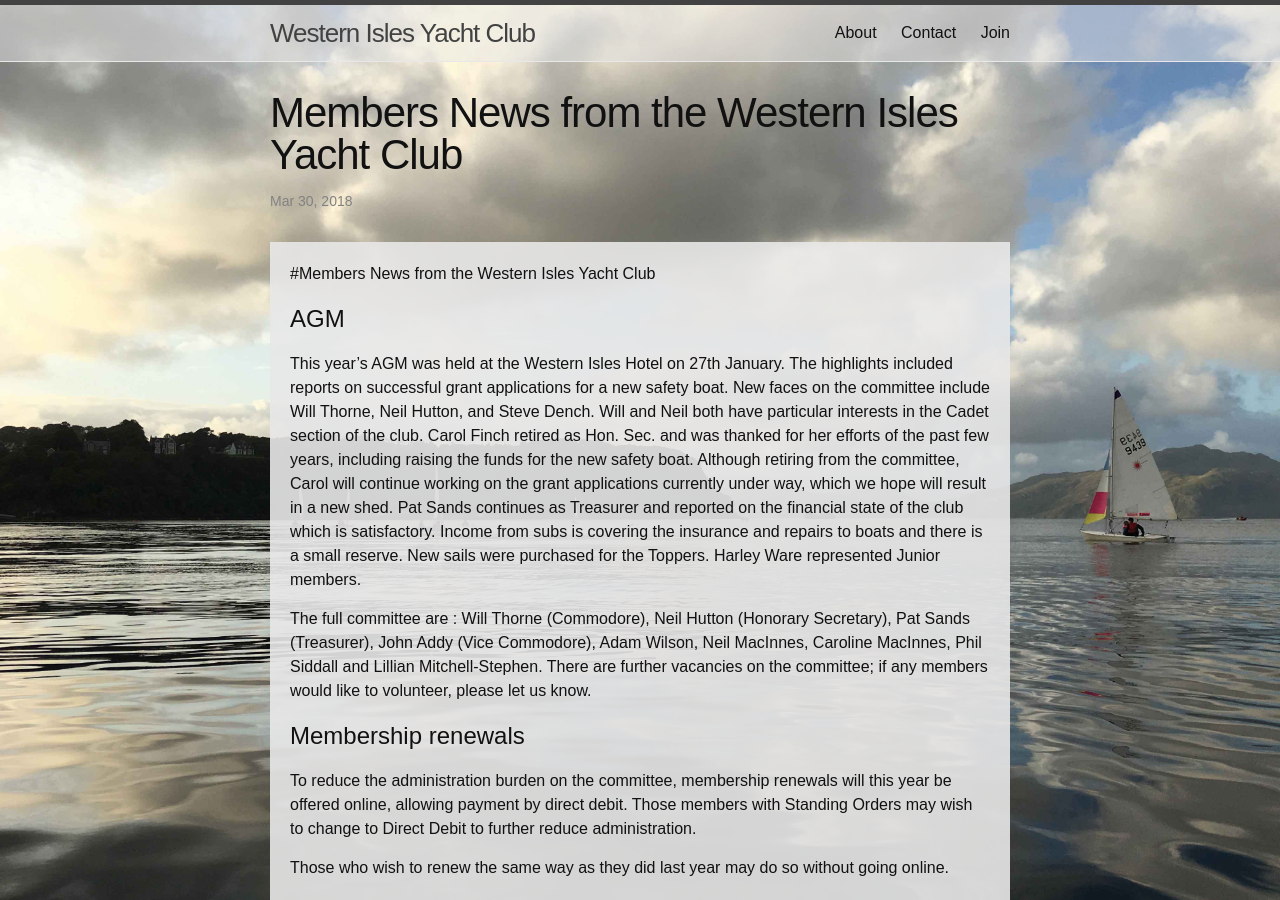
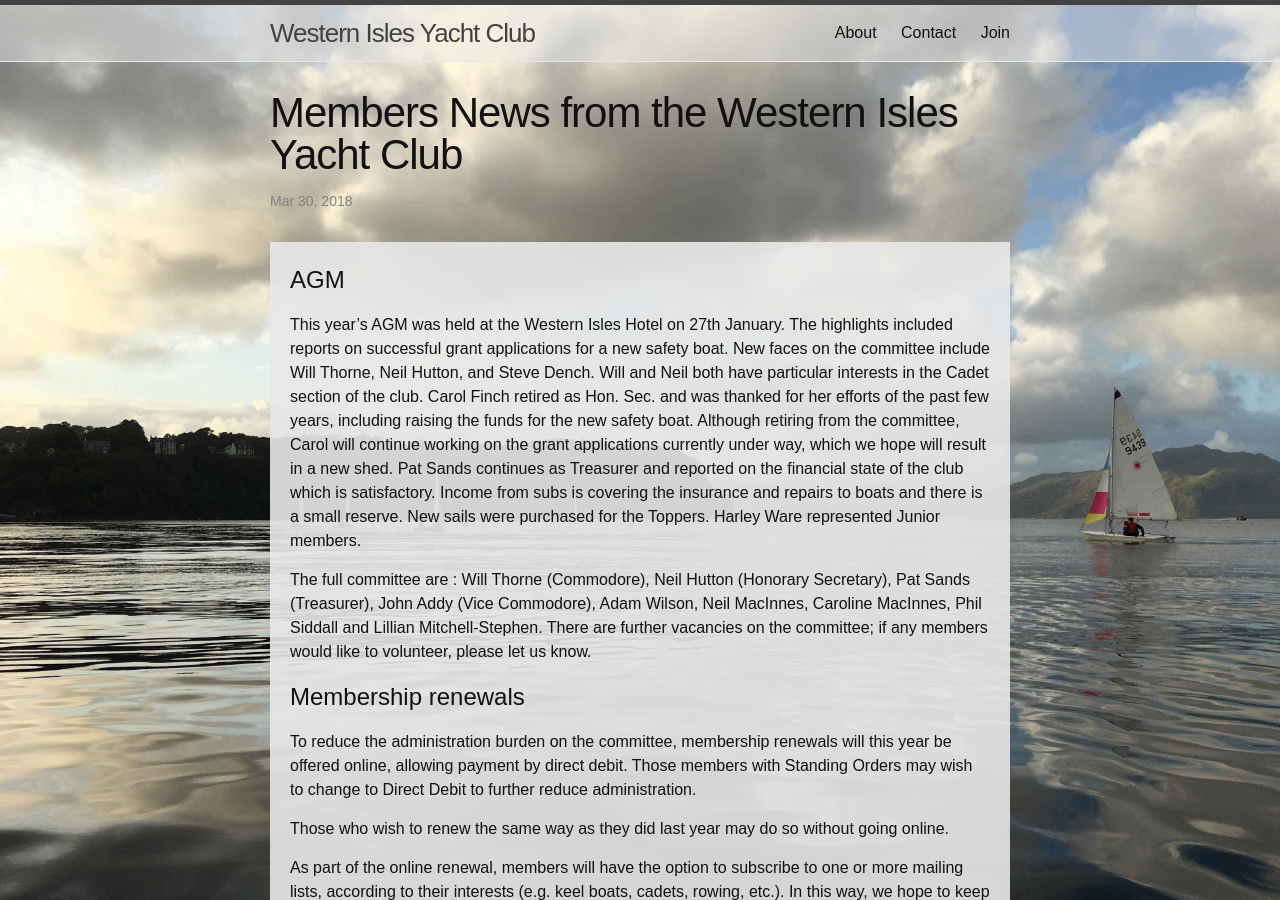
Before and after one commit to wiyc/wiyc.github.io, a Jekyll site: the page built from _posts/2018-03-01-spring-2018-newsletter.markdown, in a window 1280 px wide and 900 px high. Built offline with Jekyll 4.4.1, drawn with Linux system fonts in a browser that asks for light colours.

Commit message:
Corrected repeated heading in post

```diff
--- a/_posts/2018-03-01-spring-2018-newsletter.markdown
+++ b/_posts/2018-03-01-spring-2018-newsletter.markdown
@@ -4,8 +4,6 @@ title:  "Members News from the Western Isles Yacht Club"
 date:   2018-03-30 09:51:50
 categories: update
 ---
-
-#Members News from the Western Isles Yacht Club
 
 AGM
 ===
```
